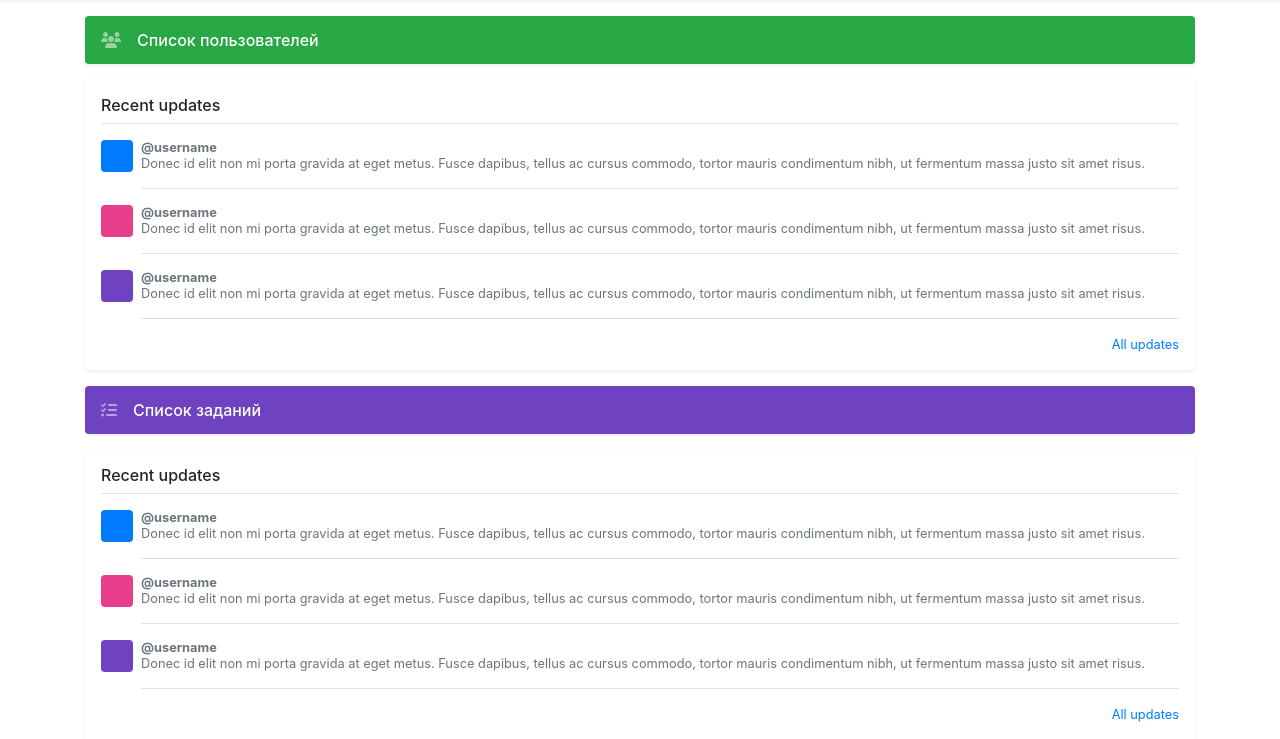
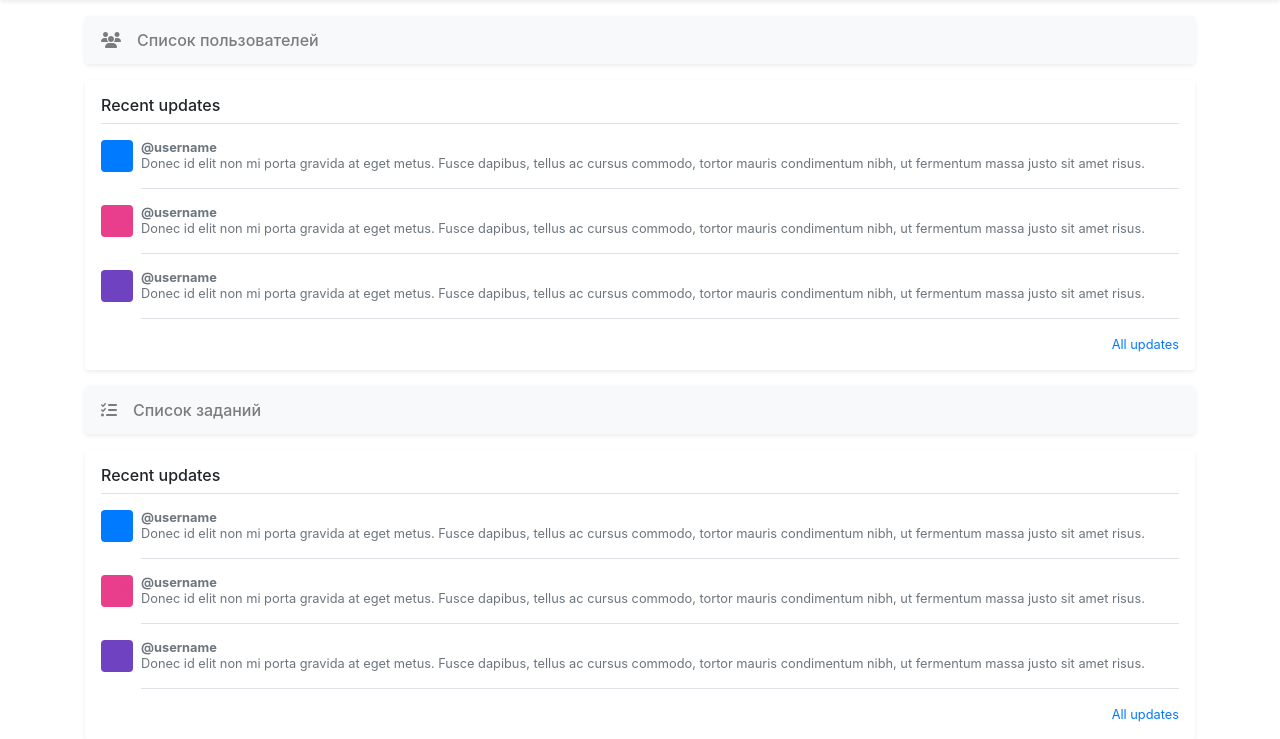
Before and after one commit to IhorHorunenko/absoluteTest, a PHP site: page / in a window 1280 px wide. Shown: the part 61-800 px from the top of the page. Run offline with PHP 8.4, Linux system fonts and the light colour scheme; the visitor is signed in with stand-in values (Sample User, id 1); some libraries are stand-ins or nearby versions.

Commit message:
home-style.v2

```diff
--- a/view/home/home.php
+++ b/view/home/home.php
@@ -3,10 +3,10 @@
 ?>
 
 <main role="main" class="container">
-  <div class="d-flex align-items-center p-3 my-3 text-white-50 bg-success rounded shadow-sm">
+  <div class="d-flex align-items-center p-3 my-3 text-black-50 bg-light rounded shadow-sm">
     <i class="fas fa-users mr-3" width="48" height="48"></i>
     <div class="lh-100">
-      <h6 class="mb-0 text-white lh-100">Список пользователей</h6>
+      <h6 class="mb-0 text-black lh-100">Список пользователей</h6>
     </div>
   </div>
 
@@ -41,10 +41,10 @@
 </main>
 
 <main role="main" class="container">
-  <div class="d-flex align-items-center p-3 my-3 text-white-50 bg-purple rounded shadow-sm">
+  <div class="d-flex align-items-center p-3 my-3 text-black-50 bg-light rounded shadow-sm">
     <i class="fas fa-tasks mr-3" width="48" height="48"></i>
     <div class="lh-100">
-      <h6 class="mb-0 text-white lh-100">Список заданий</h6>
+      <h6 class="mb-0 text-black lh-100">Список заданий</h6>
     </div>
   </div>
 
```
